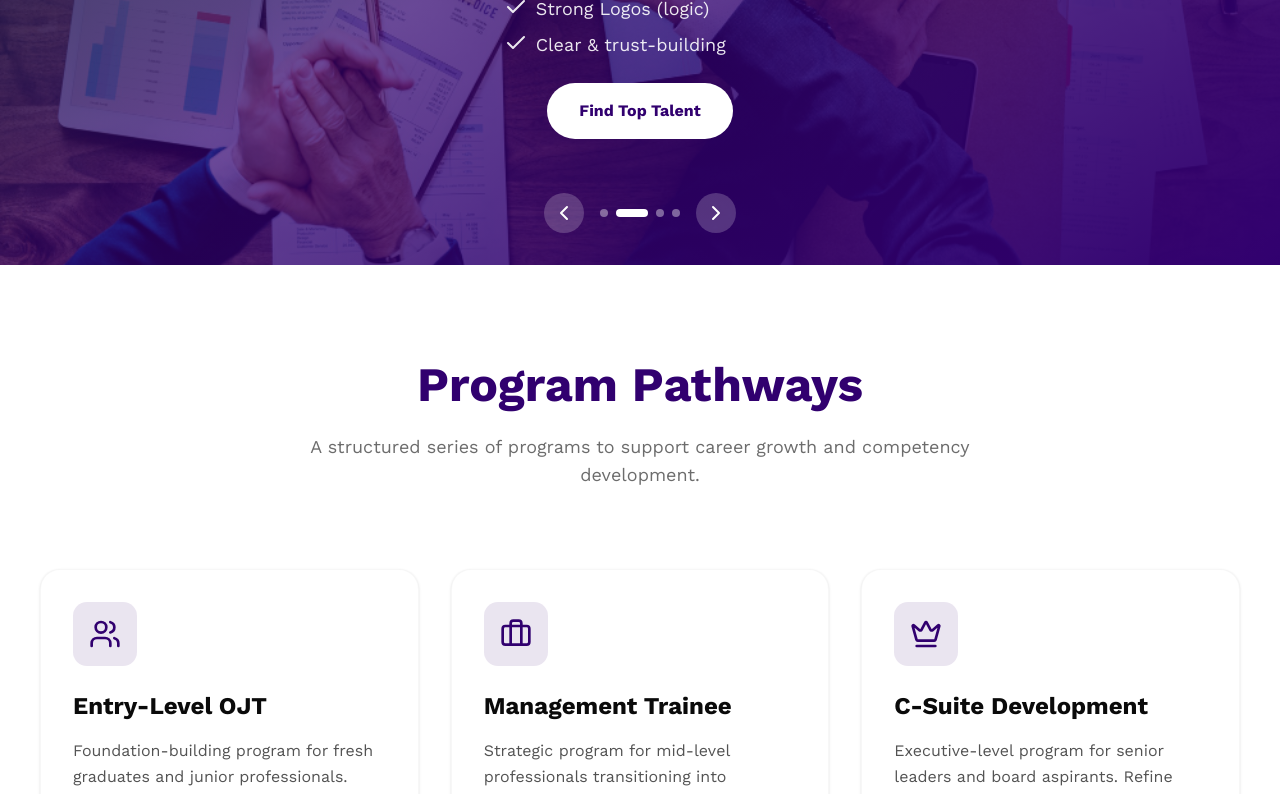
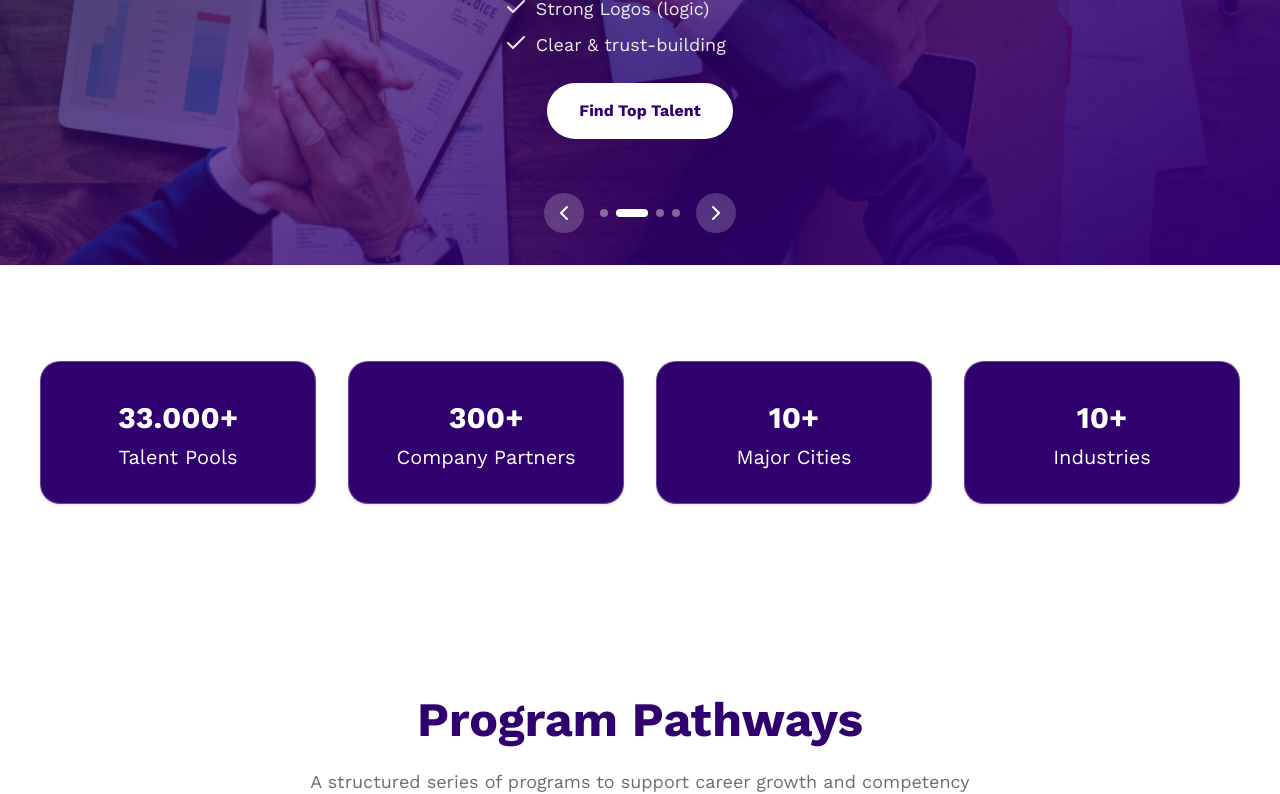
Before and after one commit to irh-nr/maxwell-govokasi-web-v2, a Next.js app: page / in a window 1280 px wide. Shown: the part 535-1329 px from the top of the page. Built offline with nearby package versions, Linux system fonts and the light colour scheme.

Commit message:
metric card update

```diff
--- a/app/page.tsx
+++ b/app/page.tsx
@@ -6,6 +6,7 @@ import { CoachesSection } from "@/components/landing-page/coaches-section";
 import { TimelineSection } from "@/components/landing-page/timeline-section";
 import { SuccessStories } from "@/components/landing-page/success-stories";
 import { CtaBanner } from "@/components/landing-page/cta-banner";
+import MetricsCard from "@/components/landing-page/metrics-card";
 
 import About from "@/components/landing-page/about";
 import { FaqSection } from "@/components/landing-page/faq-section";
@@ -14,6 +15,7 @@ export default function Home() {
   return (
     <main className="min-h-screen bg-background">
       <HeroSection />
+      <MetricsCard />
       <About />
       <TimelineSection />
       <ValueProposition />
--- /dev/null
+++ b/components/landing-page/metrics-card.tsx
@@ -0,0 +1,34 @@
+import React from "react";
+const metricsCards = [
+  { title: "Talent Pools", number: "33.000+" },
+  { title: "Company Partners", number: "300+" },
+  { title: "Major Cities", number: "10+" },
+  { title: "Industries", number: "10+" },
+];
+
+export default function MetricsCard() {
+  return (
+    <section id="about" className="py-24 px-4 bg-background">
+      <div className="max-w-7xl mx-auto px-6">
+        {/* Cards Grid */}
+        <div className="grid grid-cols-1 md:grid-cols-4 gap-8">
+          {metricsCards.map((card, idx) => {
+            return (
+              <div
+                key={idx}
+                className="group p-2 py-8 bg-primary rounded-[20px] border border-border/30 hover:border-primary/50 shadow-sm transition-all card-depth-v2 text-center grid"
+              >
+                {/* Number */}
+                <span className="text-white text-3xl font-bold leading-relaxed">
+                  {card.number}
+                </span>
+                {/* Title */}
+                <span className="text-xl text-white">{card.title}</span>
+              </div>
+            );
+          })}
+        </div>
+      </div>
+    </section>
+  );
+}
```
